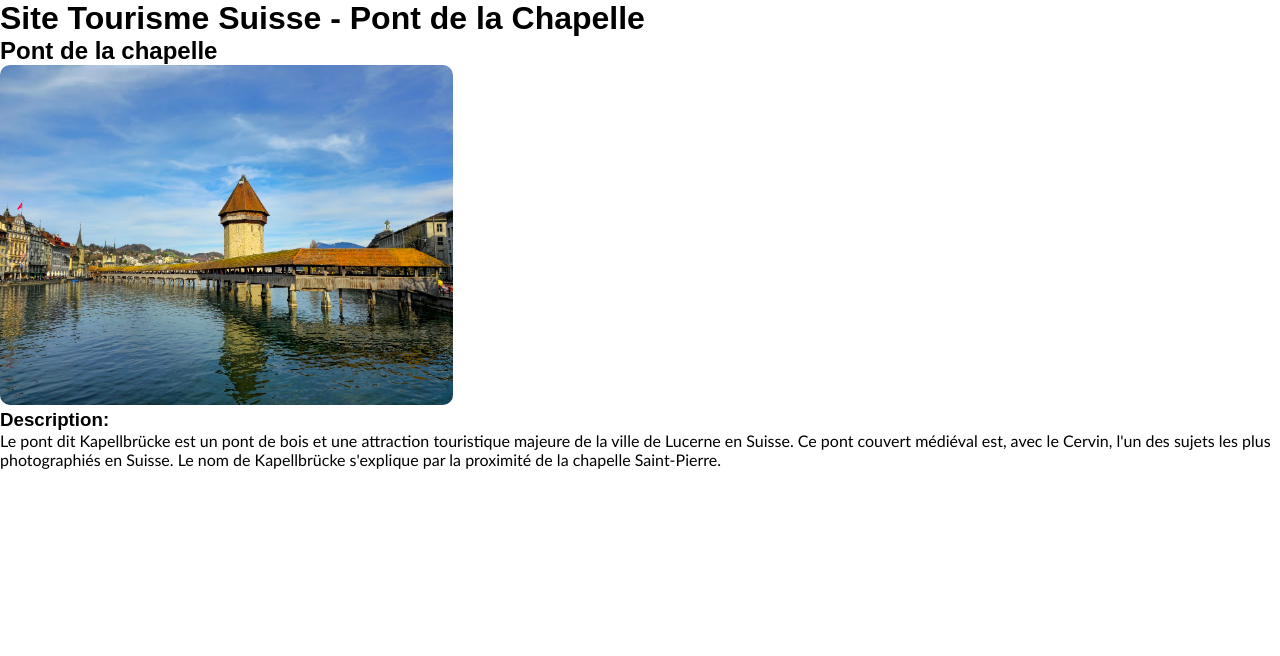
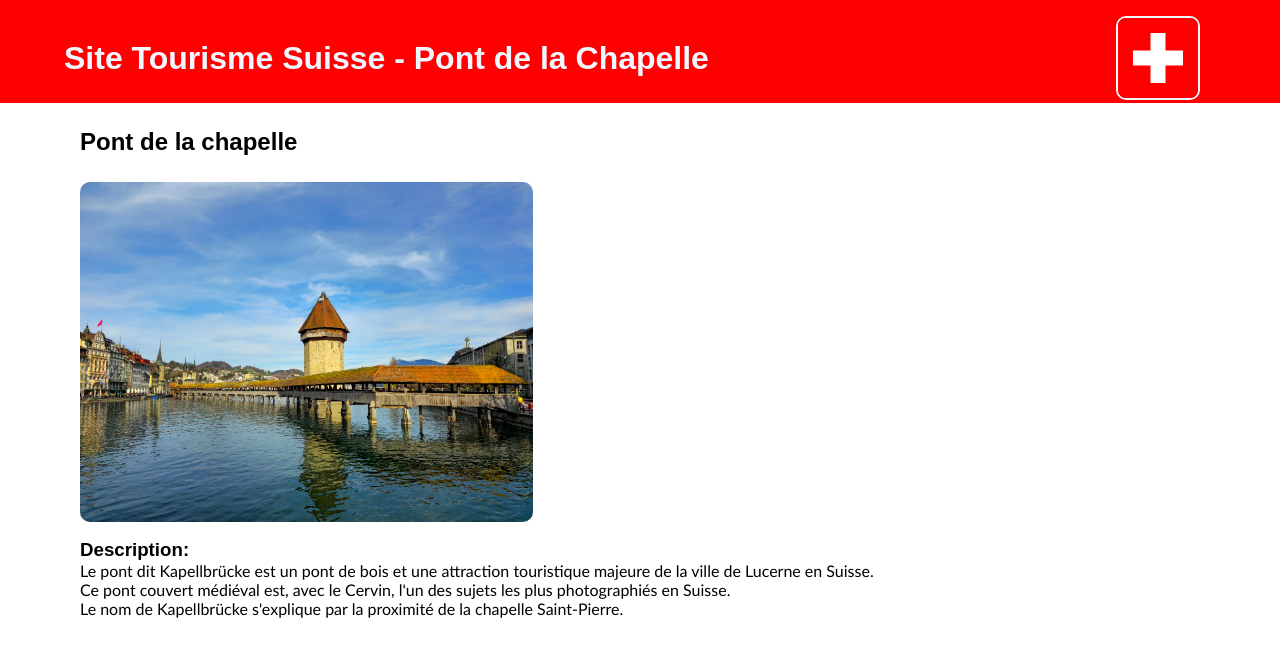
Before and after one commit to TiagoRdrgs3/SiteProjet-Tourisme-Suisse, a plain HTML site: page pages/pont-de-la-chapelle.html in a window 1280 px wide. Drawn offline with Linux system fonts and the light colour scheme.

Commit message:
Ajout du header et les background dans les section et rendu du css

```diff
--- a/css/style.css
+++ b/css/style.css
@@ -3,14 +3,70 @@
     font-family: 'Arial', sans-serif;
 }
 
+header{
+    background-color: #FF0000;
+}
+
 p{
     font-family: 'Trebuchet MS', sans-serif;
+    margin-left: 10vh;
+}
+
+
+h2{
+    margin-left: 10vh;
+    margin-top: 2vw;
+    margin-bottom: 2vw;
+}
+
+.img-card{
+    margin-left: 10vh;
+    margin-bottom: 1vw;
+}
+
+.descriptions{
+    margin-left: 10vh;
 }
 
 img{
     border-radius: 10px;
 }
 
+.suisse{
+    border: aliceblue solid 2px;
+    float: right;
+    margin-top: 2vh;
+    margin-right: 10vh;
+}
+
 a{
     text-decoration: none;
+    color: rgb(78, 78, 78);
 }
+
+a:hover{
+    color: rgb(116, 116, 116);
+}
+
+h1{
+    display: inline-block;
+    padding-top: 5vh;
+    padding-left: 5vw;
+    padding-bottom: 2vw;
+    color: aliceblue;
+}
+
+section{
+    width: 22vw;
+    background-color: rgba(219, 219, 219, 0.404);
+    border-radius: 10px;
+    padding: 10px;
+    margin: 5vw;
+    display: inline-block;
+
+}
+
+section:hover{
+    background-color: rgba(219, 219, 219, 0.658);
+    transform: scale(1.02);
+}
--- a/pages/pont-de-la-chapelle.html
+++ b/pages/pont-de-la-chapelle.html
@@ -9,17 +9,18 @@
 <body>
     <header>
         <h1>Site Tourisme Suisse - Pont de la Chapelle</h1>
+        <img src="../img/suisse.webp" alt="drapeau suisse" width="80px" class="suisse">
     </header>
 
     <main>
         <h2>Pont de la chapelle</h2>
-        <img src="../img/Pont de la Chapelle.jpg" alt="Photo du Pont de la Chapelle" width="453" height="340">
+        <img src="../img/Pont de la Chapelle.jpg" alt="Photo du Pont de la Chapelle" width="453" height="340" class="img-card">
 
         <h3 class="descriptions">Description:</h3>
         <p>
-            Le pont dit Kapellbrücke est un pont de bois et une attraction touristique majeure de la ville de Lucerne en Suisse.
-            Ce pont couvert médiéval est, avec le Cervin, l'un des sujets les plus photographiés en Suisse.
-            Le nom de Kapellbrücke s'explique par la proximité de la chapelle Saint-Pierre.
+            Le pont dit Kapellbrücke est un pont de bois et une attraction touristique majeure de la ville de Lucerne en Suisse. <br>
+            Ce pont couvert médiéval est, avec le Cervin, l'un des sujets les plus photographiés en Suisse. <br>
+            Le nom de Kapellbrücke s'explique par la proximité de la chapelle Saint-Pierre. <br>
         </p>
     </main>
 </body>
```
Also changed, not shown: index.html (+1 -0 lines), pages/chutes-de-rhin.html (+3 -2 lines), pages/lac-oeschinen.html (+5 -4 lines), img/suisse.webp (added).
